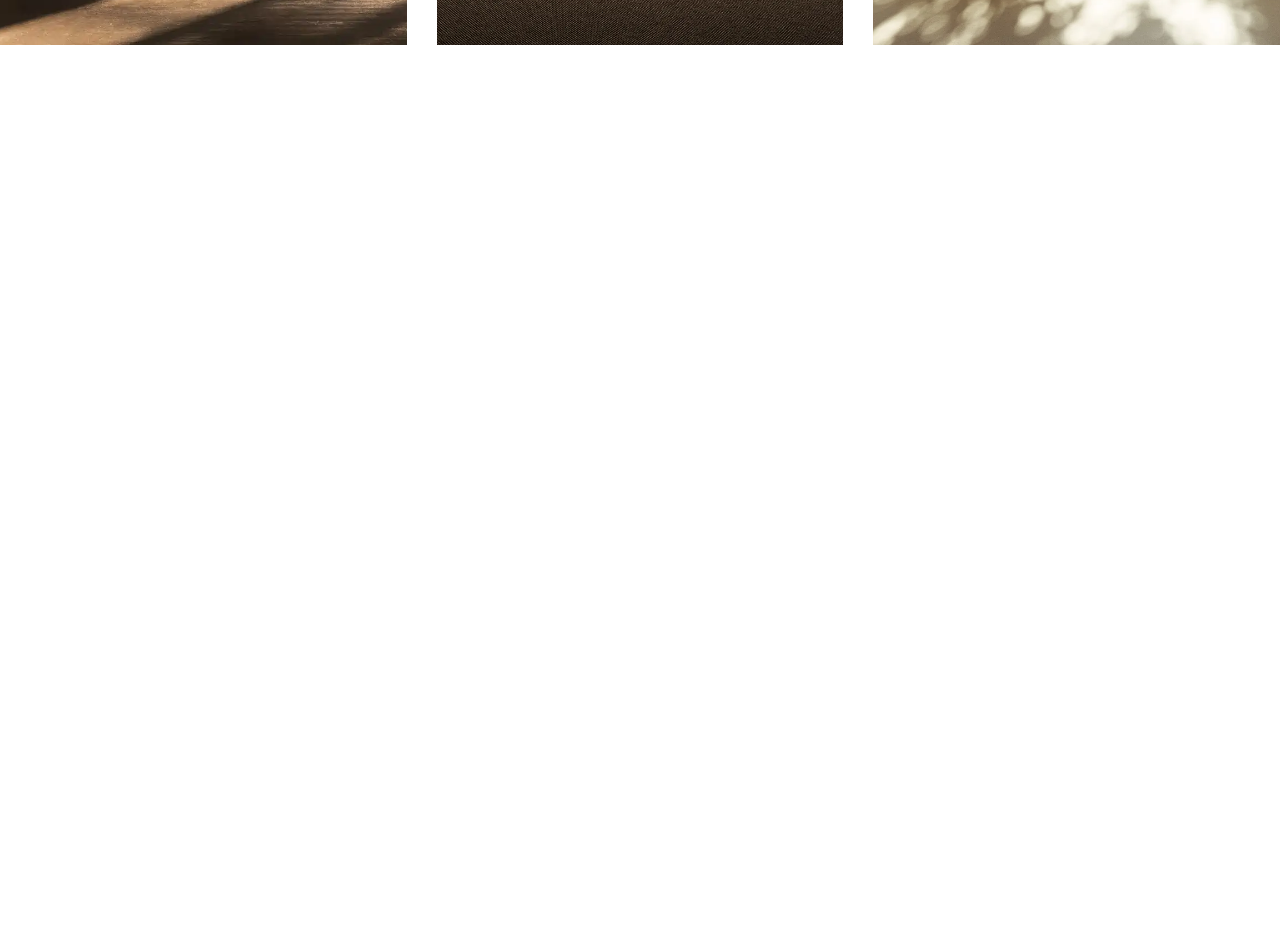
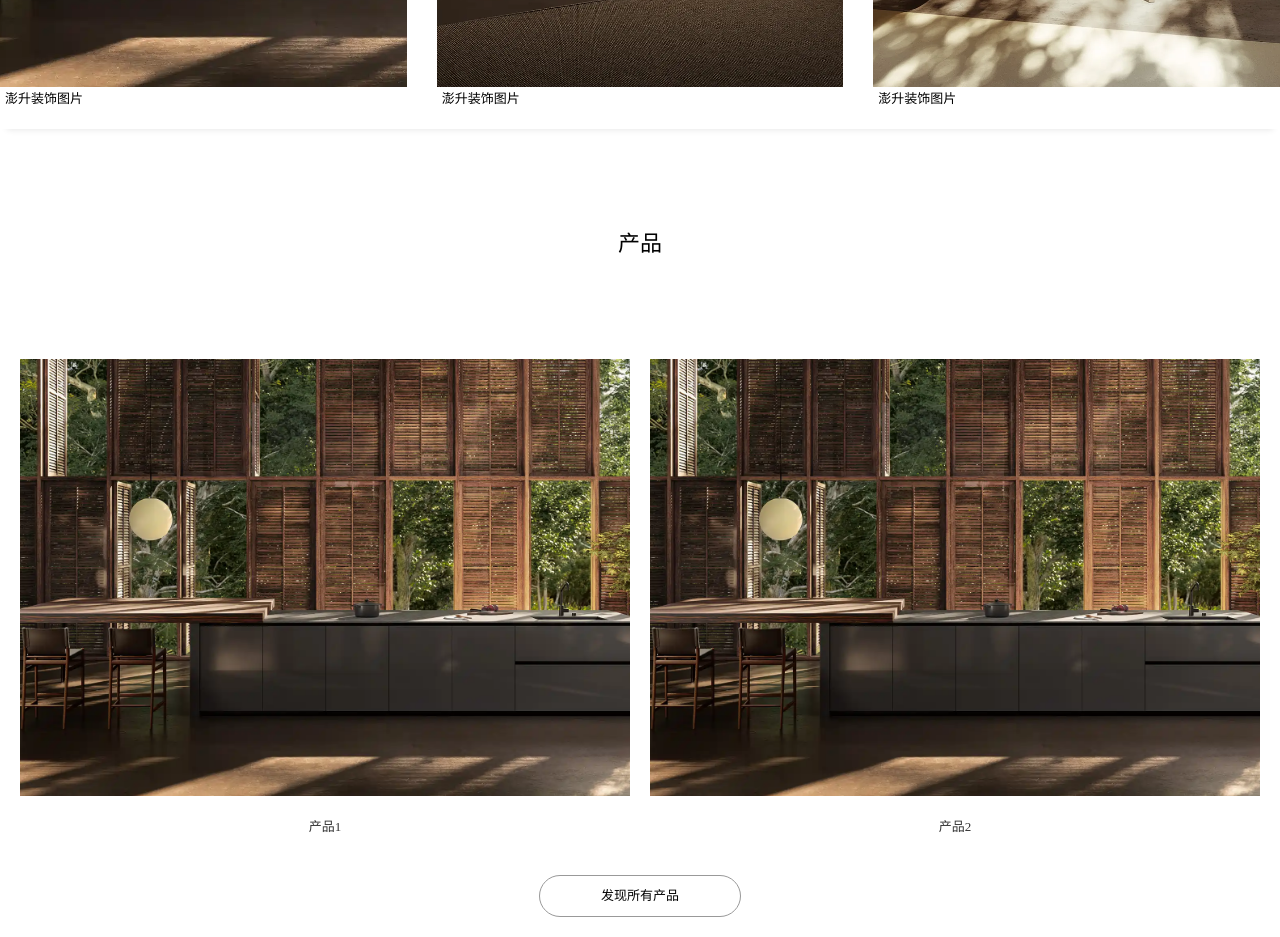
Before and after one commit to jianmofeng/PengLitre, a Nuxt app: page / in a window 1280 px wide. Shown: the part 1600-2537 px from the top of the page. Before the commit the page ends 1645 px from the top, so only its background shows below. Built offline with nearby package versions, Linux system fonts and the light colour scheme.

Commit message:
style: 调整一些样式

```diff
--- a/src/assets/styles/index.scss
+++ /dev/null
@@ -1,60 +0,0 @@
-main {
-    width: 100%;
-    height: 100%;
-}
-.swiper {
-    width: 100%;
-    height: 100%;
-}
-
-.desc {
-    position: absolute;
-    bottom: 50px;
-    left: 20px;
-    color: #fff;
-    font-size: 36px;
-    line-height: 35px;
-    font-family: inherit;
-    font-weight: 300;
-    text-align: left;
-}
-
-.swiper-slide {
-    text-align: center;
-    font-size: 18px;
-    background: #fff;
-
-    /* Center slide text vertically */
-    display: flex;
-    justify-content: center;
-    align-items: center;
-    position: relative;
-}
-
-.swiper-slide img {
-    display: block;
-    width: 100%;
-    height: 90%;
-    object-fit: cover;
-}
-
-
-.block {
-    margin: 0px 0px 0px 0px;
-    --e-column-margin-right: 0px;
-    --e-column-margin-left: 0px;
-    padding: 0px 0px 0px 0px;
-    // position: relative;
-    min-height: 1px;
-
-    h2 {
-        margin: 60px 0;
-    }
-    h2>p{
-        line-height: 26px;
-        text-align: center;
-        font-weight: 400;
-        font-family: inherit;
-        font-size: 22px;
-    }
-}
--- a/src/components/historySwiper.vue
+++ b/src/components/historySwiper.vue
@@ -13,7 +13,7 @@
   >
     <swiper-slide v-for="(item, index) in data" :key="index">
       <img :src="item.url" :alt="item.alt" />
-        <div class="slide-text">{{ item.alt }}</div>
+      <div class="slide-text">{{ item.alt }}</div>
     </swiper-slide>
   </Swiper>
 </template>
@@ -38,13 +38,15 @@
 .mySwiper .swiper-slide img {
   display: block;
   width: 100%;
-  height: 100%;
+  height: 556px;
   object-fit: cover;
 }
 .slide-text{
   position: absolute;
-  bottom: -30px;
+  bottom: 0;
   left: 5px;
+  font-size: 13px;
+  line-height: 20px;
 }
 </style>
 <script lang="ts">
--- a/src/pages/index.vue
+++ b/src/pages/index.vue
@@ -27,28 +27,35 @@
         </Transition>
       </swiper-slide>
     </Swiper>
-    <div class="block">
+    <div class="block box-shadow">
       <h2>
         <p>设计的历史</p>
         <p>是澎升的历史</p>
       </h2>
       <HisorySwiper />
     </div>
+    <div class="block box-shadow">
+      <h2>
+        <p>产品</p>
+      </h2>
+      <div class="list">
+        <div class="item" v-for="(item, i) in list" :key="i">
+          <div class="item-img">
+            <img :src="item.url">
+          </div>
+          <div class="item-text">
+            {{ item.text }}
+          </div>
+        </div>
+      </div>
+
+      <div @click="product" class="more">
+        发现所有产品
+      </div>
+    </div>
   </main>
 </template>
-<style lang="scss" src="@/assets/styles/index.scss"></style>
-<style lang="scss" scoped>
-/* 下面我们会解释这些 class 是做什么的 */
-.v-enter-active,
-.v-leave-active {
-  transition: opacity 0.5s ease;
-}
 
-// .v-enter-from,
-// .v-leave-to {
-//   opacity: 0;
-// }
-</style>
 <script setup lang="tsx">
 import { Swiper, SwiperSlide } from "swiper/vue";
 import type { Swiper as SwiperType } from "swiper";
@@ -93,6 +100,16 @@ const data = [
   },
 ];
 
+const list = [{
+  url: img1,
+  text: '产品1'
+},
+{
+  url: img1,
+  text: '产品2'
+}]
+
+
 const onSlideChange = (e: SwiperType) => {};
 
 const next = (e: SwiperType) => {
@@ -103,7 +120,9 @@ const router = useRouter();
 const toList = () => {
   router.push("/user-admin/111");
 };
-
+const product = () => {
+  router.push('/list')
+}
 let swiper:any;
 const onSwiper = (s: SwiperType) => {
   swiper = s;
@@ -116,3 +135,118 @@ const onSwiperMouseLeave = () => {
   swiper.autoplay.start();
 };
 </script>
+
+<style lang="scss" scoped>
+.v-enter-active,
+.v-leave-active {
+  transition: opacity 0.5s ease;
+}
+main {
+    width: 100%;
+    height: 100%;
+}
+.swiper {
+    width: 100%;
+    height: 100%;
+}
+
+.desc {
+    position: absolute;
+    bottom: 50px;
+    left: 20px;
+    color: #fff;
+    font-size: 36px;
+    line-height: 35px;
+    font-family: inherit;
+    font-weight: 300;
+    text-align: left;
+}
+
+.swiper-slide {
+    text-align: center;
+    font-size: 18px;
+    background: #fff;
+
+    /* Center slide text vertically */
+    display: flex;
+    justify-content: center;
+    align-items: center;
+    position: relative;
+}
+
+.swiper-slide img {
+    display: block;
+    width: 100%;
+    height: 100%;
+    object-fit: cover;
+}
+
+
+.block {
+    margin: 0px 0px 0px 0px;
+    --e-column-margin-right: 0px;
+    --e-column-margin-left: 0px;
+    padding: 20px 0px;
+    min-height: 1px;
+
+    h2 {
+        padding: 60px 0;
+        margin: 0;
+    }
+    h2>p{
+        line-height: 26px;
+        text-align: center;
+        font-weight: 400;
+        font-family: inherit;
+        font-size: 22px;
+    }
+}
+
+.list {
+  display: grid;
+  grid-template-columns: repeat(2, 1fr);
+  grid-template-rows: auto;
+  grid-gap: 20px;
+  padding: 20px;
+  text-align: center;
+  font-size: 13px;
+  color: rgb(51, 51, 51);
+  .item {
+    cursor: pointer;
+    &-img {
+      height: 437px;
+
+      img {
+        width: 100%;
+        height: 100%;
+          object-fit: cover;
+      }
+    }
+    &-text {
+      width: 100%;
+      margin: 20px 0;
+    }
+  }
+}
+.more {
+  width: 200px;
+  height: 40px;
+  border: 1px solid #999;
+  border-radius: 30px;
+  margin: 0 auto;
+  font-size: 13px;
+  font-weight: 400;
+  text-align: center;
+  line-height: 40px;
+  cursor: pointer;
+  transition: background .3s,border .3s,border-radius .3s,box-shadow .3s;
+}
+.more:hover {
+  background: #000;
+  color: #fff;
+  transition: background .3s,border .3s,border-radius .3s,box-shadow .3s;
+}
+.box-shadow {
+  box-shadow: 0px 7px 7px -7px rgba(0, 0, 0, 0.12);
+}
+</style>
--- a/src/pages/list.vue
+++ b/src/pages/list.vue
@@ -1,7 +1,7 @@
 <template>
   <NuxtLayout name="header"/>
   <h2 class="title">
-    <p>Living Room</p>
+    <p>客厅</p>
     <p>客厅的合理布置满足舒适性、空间性、功能性和平衡性：这一切都归功于 Python 能够识别、理解和加工材料以掌握其本质。</p>
   </h2>
   <div class="list">
@@ -13,7 +13,6 @@
         {{ item.text }}
       </div>
     </div>
-    <div class="item"></div>
   </div>
 </template>
 <style lang="scss" scoped>
```
